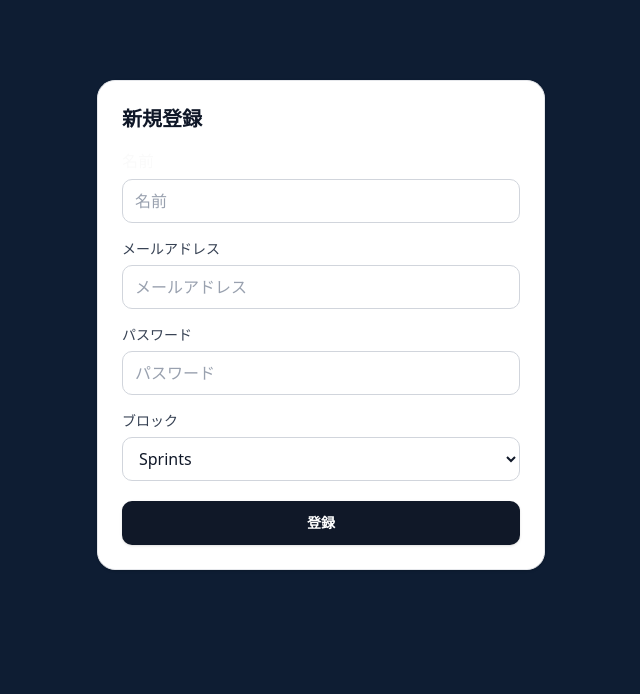
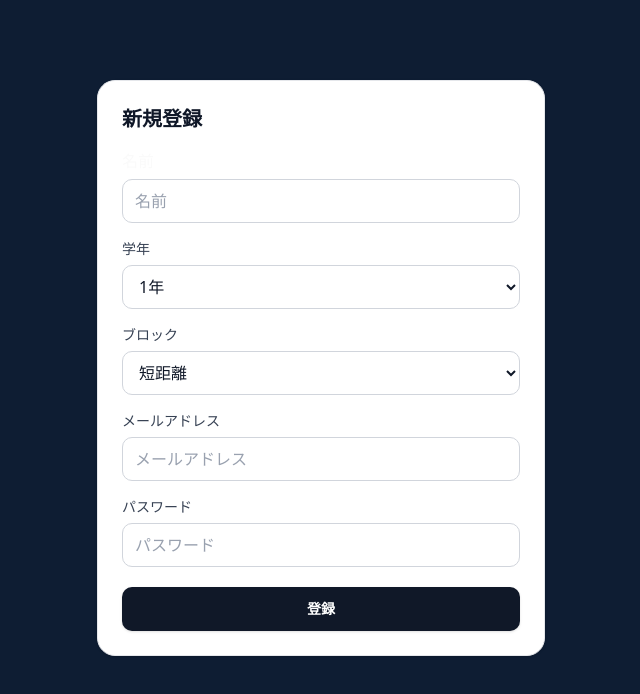
Before and after one commit to ikurasusshi/track-club-hub, a React (Vite) app in the folder frontend/: page /signup in a window 1280 px wide. Shown: the top 694 px of the page, without its empty margins (319-959 px from the left). Built offline with nearby package versions, Linux system fonts and the light colour scheme.

Commit message:
新規登録フォームに学年を追加

```diff
--- a/frontend/src/components/auth/SignUp.tsx
+++ b/frontend/src/components/auth/SignUp.tsx
@@ -5,13 +5,11 @@ import type { User } from "../../types/user";
 import { SIGN_IN, SIGN_UP } from "../../mutations/authMutations";
 import type { SignInResponse } from "../../types/signInResponse";
 
-const BLOCKS = [
-  "Sprints",
-  "MiddleAndLongDistance",
-  "Jumps",
-  "Throws",
-  "Others",
-] as const;
+const BLOCKS = ["短距離", "中距離", "跳躍", "投擲", "その他"] as const;
+
+const GRADE = ["1年", "2年", "3年", "4年", "院生"] as const;
+
+type Grade = (typeof GRADE)[number];
 
 type Block = (typeof BLOCKS)[number];
 
@@ -19,7 +17,8 @@ const SignUp: React.FC = () => {
   const [name, setName] = useState("");
   const [email, setEmail] = useState("");
   const [password, setPassword] = useState("");
-  const [block, setBlock] = useState<Block>("Sprints");
+  const [block, setBlock] = useState<Block>("短距離");
+  const [grade, setGrade] = useState<Grade>("1年");
   const [signUp] = useMutation<{ createUser: User }>(SIGN_UP);
   const [signIn] = useMutation<SignInResponse>(SIGN_IN);
   const navigate = useNavigate();
@@ -66,6 +65,34 @@ const SignUp: React.FC = () => {
           />
         </label>
         <label className="grid gap-1.5">
+          <span className="text-sm font-medium text-gray-700">学年</span>
+          <select
+            value={grade}
+            onChange={(e) => setGrade(e.target.value as Grade)}
+            className="h-11 w-full rounded-lg border border-gray-300 bg-white px-3 text-gray-900 outline-none focus:border-gray-900 focus:ring-2 focus:ring-gray-200"
+          >
+            {GRADE.map((b) => (
+              <option key={b} value={b}>
+                {b}
+              </option>
+            ))}
+          </select>
+        </label>
+        <label className="grid gap-1.5">
+          <span className="text-sm font-medium text-gray-700">ブロック</span>
+          <select
+            value={block}
+            onChange={(e) => setBlock(e.target.value as Block)}
+            className="h-11 w-full rounded-lg border border-gray-300 bg-white px-3 text-gray-900 outline-none focus:border-gray-900 focus:ring-2 focus:ring-gray-200"
+          >
+            {BLOCKS.map((b) => (
+              <option key={b} value={b}>
+                {b}
+              </option>
+            ))}
+          </select>
+        </label>
+        <label className="grid gap-1.5">
           <span className="text-sm font-medium text-gray-700">
             メールアドレス
           </span>
@@ -94,20 +121,6 @@ const SignUp: React.FC = () => {
             </small>
           )}
         </label>
-        <label className="grid gap-1.5">
-          <span className="text-sm font-medium text-gray-700">ブロック</span>
-          <select
-            value={block}
-            onChange={(e) => setBlock(e.target.value as Block)}
-            className="h-11 w-full rounded-lg border border-gray-300 bg-white px-3 text-gray-900 outline-none focus:border-gray-900 focus:ring-2 focus:ring-gray-200"
-          >
-            {BLOCKS.map((b) => (
-              <option key={b} value={b}>
-                {b}
-              </option>
-            ))}
-          </select>
-        </label>
         <button
           type="submit"
           className="mt-1 inline-flex h-11 items-center justify-center rounded-lg bg-gray-900 px-4 text-sm font-semibold text-white shadow-sm transition hover:bg-gray-800 disabled:cursor-not-allowed disabled:opacity-50"
```
